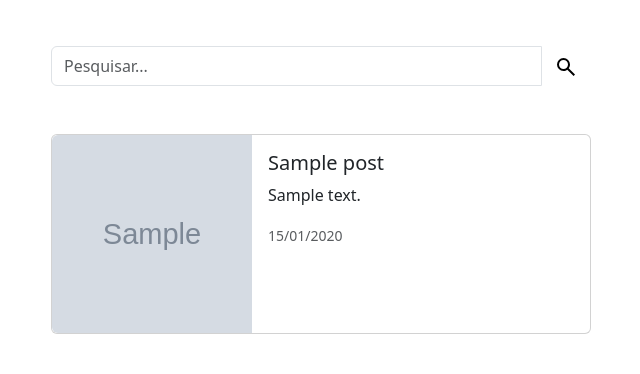
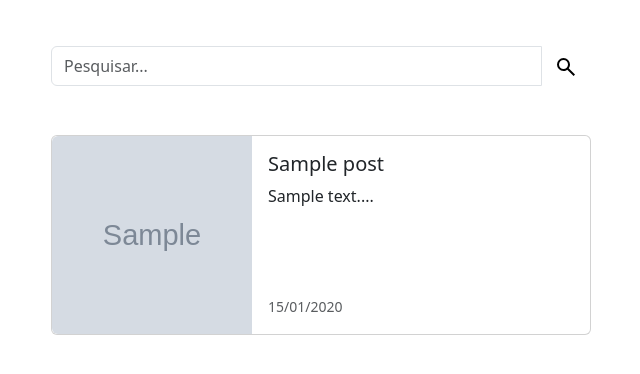
Before and after one commit to GabrielVieira9768/Seminario_Uniasselvi, a PHP site: template app/views/site/lista-posts.view.php in a window 1280 px wide. Shown: the part 154-528 px from the top of the page, without its empty margins (319-959 px from the left). Run offline with PHP 8.4, Linux system fonts and the light colour scheme; the template is opened without the code that fills it: most values are stand-ins (such as "Sample title", 1, 10 or a date in 2020); grey boxes marked "Sample" are stand-in pictures; data that the repository does not hold is empty.

Commit message:
Finaliza back

```diff
--- a/app/routes.php
+++ b/app/routes.php
@@ -27,6 +27,7 @@
     $router->get('', 'PostController@indexHome');
     $router->get('lista-posts/busca', 'PostController@searchPosts');
     $router->get('lista-posts', 'PostController@indexPosts');
+    $router->post('post', 'PostController@indexUnique');
 
     // Rota para logout
     $router->get('login', 'AuthController@index');
--- a/app/views/components/modal/posts/update.php
+++ b/app/views/components/modal/posts/update.php
@@ -23,7 +23,7 @@
                     </div>
                     <div>
                         <label for="image" class="form-label">Imagem</label>
-                        <input id="image-<?php echo $post->id; ?>" type="file" class="form-control" name="image" accept="image/*" onchange="loadFile(event, <?php echo $post->id; ?>)" required>
+                        <input id="image-<?php echo $post->id; ?>" type="file" class="form-control" name="image" accept="image/*" onchange="loadFile(event, <?php echo $post->id; ?>)">
                         <img id="output-<?php echo $post->id; ?>" class="img-fluid mb-3 rounded"/>
                     </div>
                     <div class="mb-3">
--- a/app/views/site/lista-posts.view.php
+++ b/app/views/site/lista-posts.view.php
@@ -34,14 +34,26 @@
 
     <div class="d-flex justify-content-center flex-wrap mx-4">
         <?php foreach ($posts as $post) : ?>
-            <div class="card mx-2 mb-3 d-flex" style="height: 200px; width: 540px;">
-                <img src="/<?= $post->image; ?>" class="card-img-left flex-grow-0 fixed-width-image rounded-start" alt="Imagem do post">
-                <div class="card-body">
-                    <h5 class="card-title"><?php echo $post->title ?></h5>
-                    <p class="card-text"><?php echo $post->content ?></p>
-                    <p class="card-text"><small class="text-body-secondary"><?php echo date('d/m/Y', strtotime($post->date)); ?></small></p>
-                </div>
+            <div class="mx-2 mb-3">
+                <form action="post" method="POST">
+                    <input type="hidden" name="id" value="<?php echo $post->id ?>">
+                    <button type="submit" class="btn m-0 p-0 ">
+                        <div class="card d-flex" style="height: 200px; width: 540px;">
+                            <img src="/<?= $post->image; ?>" class="card-img-left flex-grow-0 fixed-width-image rounded-start" alt="Imagem do post">
+                            <div class="card-body d-flex flex-column justify-content-between text-left">
+                                <div>
+                                    <h5 class="card-title" style="text-align: left;"><?php echo $post->title ?></h5>
+                                    <p class="card-text" style="text-align: left;"><?php echo substr($post->content, 0, 160) . "..." ?></p>
+                                </div>
+                                <div class="mt-auto">
+                                    <p class="card-text" style="text-align: left;"><small class="text-body-secondary"><?php echo date('d/m/Y', strtotime($post->date)); ?></small></p>
+                                </div>
+                            </div>
+                        </div>
+                    </button>
+                </form>
             </div>
+
         <?php endforeach; ?>
     </div>
 
```
Also changed, not shown: app/Controllers/PostController.php (+8 -2 lines), app/views/admin/dashboard.view.php (+4 -3 lines), app/views/site/index.view.php (+4 -3 lines), app/views/site/post-individual.view.php (+35 -0 lines), public/css/post-individual-style.css (added), public/img/666615c222cd0.png (added).
